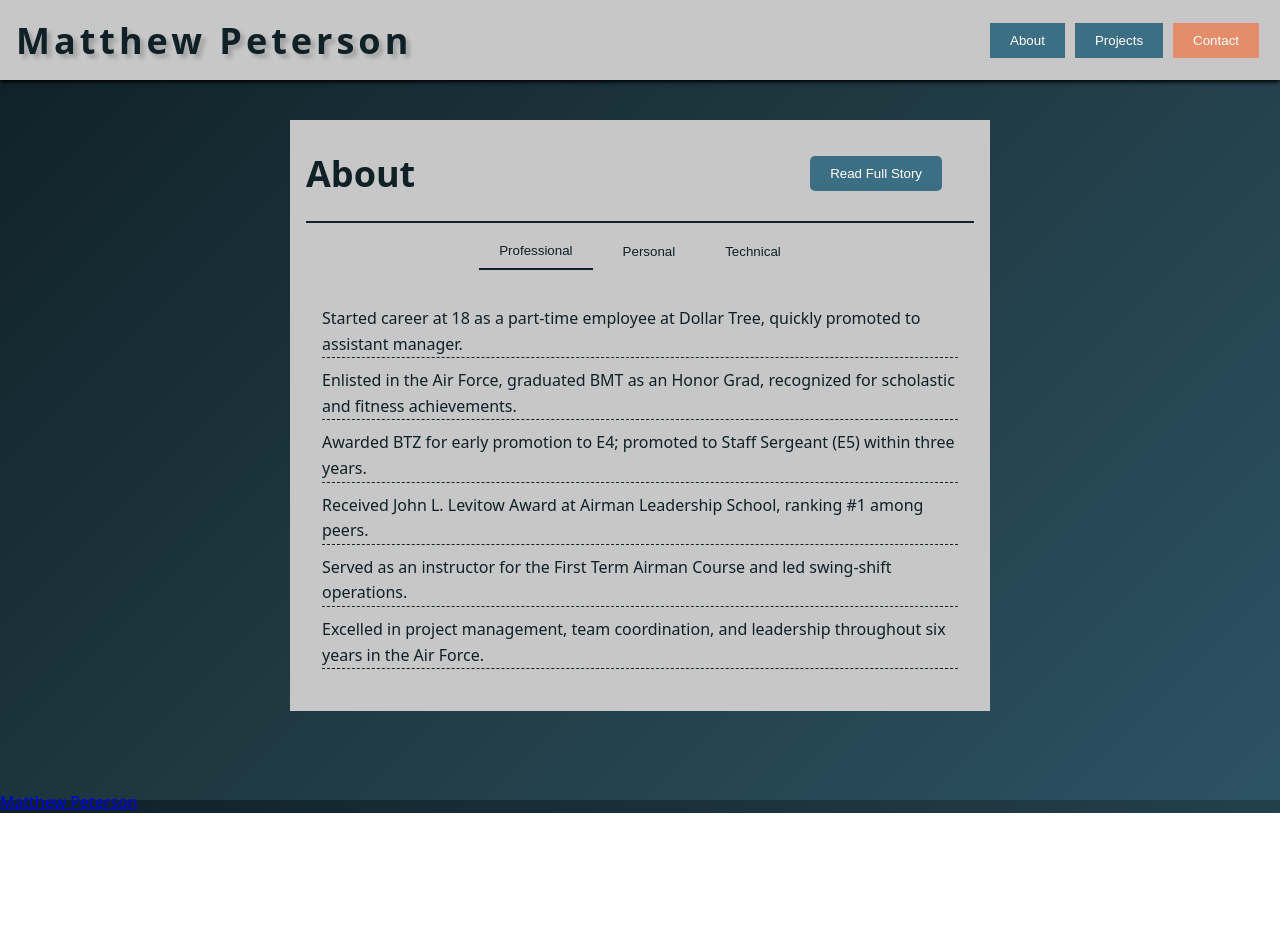
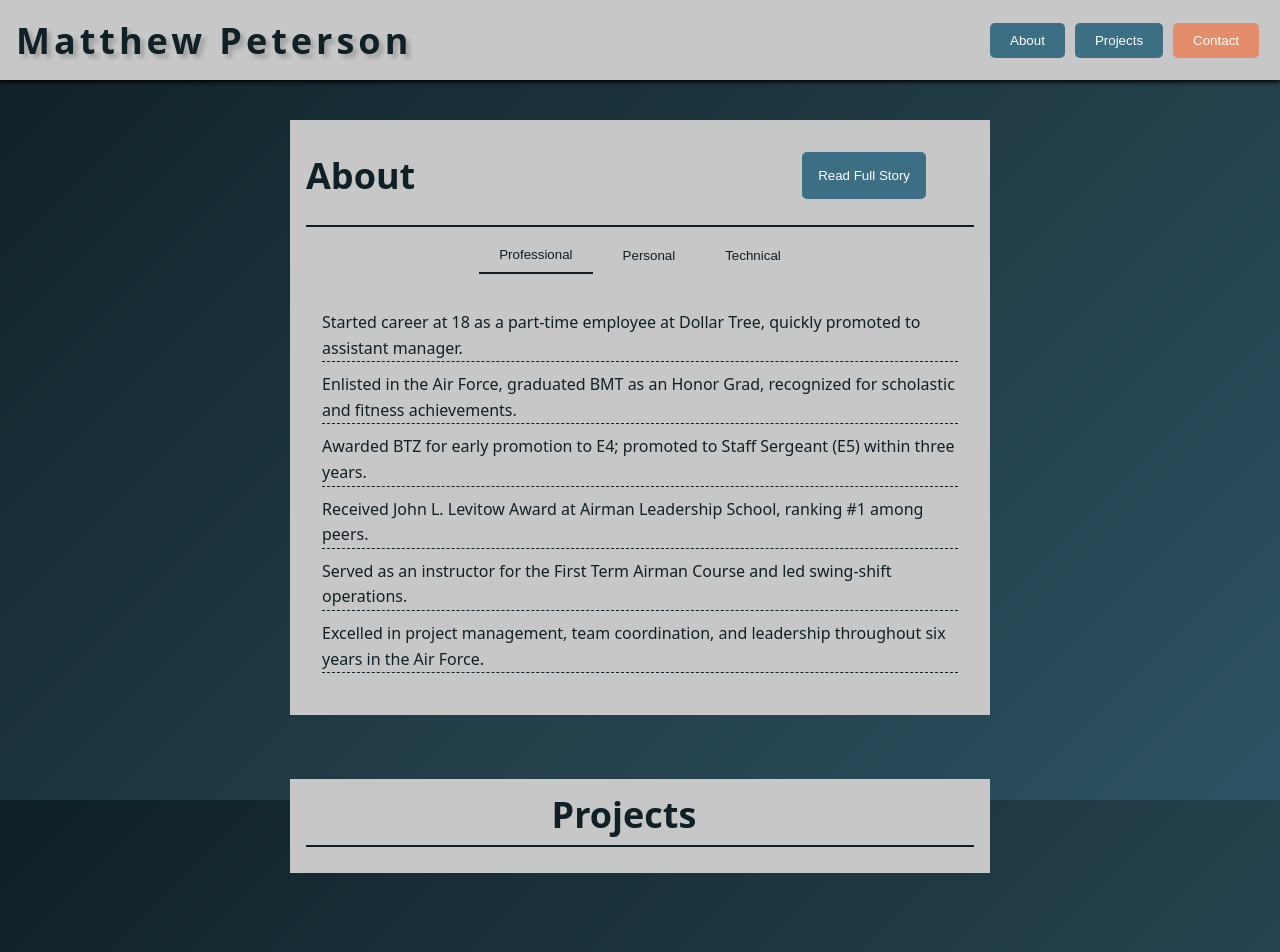
Before and after one commit to matthew-peterson-39/react_portfolio_site, a React (Vite) app: page / in a window 1280 px wide. Shown: the top 952 px of the page. Before the commit the page ends 813 px from the top, so only its background shows below. Built offline with nearby package versions, Linux system fonts and the light colour scheme.

Commit message:
Project header styled.

```diff
--- a/src/App.css
+++ b/src/App.css
@@ -31,6 +31,7 @@ nav {
   flex-direction: column;
   align-items: center;
   justify-content: center;
+  gap: 4rem;
 }
 
 #name-logo {
@@ -50,6 +51,9 @@ nav {
   border: none;
   padding: 10px 20px;
   margin: 5px;
+  background-color: #3c6e84;
+  color: white;
+  border-radius: 5px;
   cursor: pointer;
 }
 
@@ -70,3 +74,10 @@ nav {
 #standard:hover {
   background-color: #8aa4ad;
 }
+
+.title-underline {
+  width: 100%;
+  height: 2px;
+  background-color: #0f2027;
+  margin: 10px auto;
+}
--- a/src/App.jsx
+++ b/src/App.jsx
@@ -5,6 +5,9 @@ import './styles/ContactFormModal.css'
 
 import About from './components/About';
 import './styles/About.css'
+import Porjects from './components/Projects'
+import './styles/Projects.css'
+import Projects from './components/Projects';
 
 function App() {
   const [isModalOpen, setIsModalOpen] = useState(false);
@@ -22,8 +25,7 @@ function App() {
     </nav>
     <div className='content-section'>
       <About />
-      <div></div>
-      <div></div>
+      <Projects />
     </div>
     <ContactFormModal isOpen={isModalOpen} closeModal={() => setIsModalOpen(!isModalOpen)}/>
     <footer>
--- /dev/null
+++ b/src/components/Projects.jsx
@@ -0,0 +1,16 @@
+import React from 'react'
+
+const Projects = () => {
+  return (
+    <>
+    <div className='project-container'>
+      <div className='project-heading'>
+          <h2 className='project-title'>Projects</h2>
+      </div>
+      <div className="title-underline"></div>
+    </div>
+    </>
+  )
+}
+
+export default Projects
--- a/src/styles/About.css
+++ b/src/styles/About.css
@@ -20,13 +20,6 @@
     margin-right: 2rem;
 }
 
-.title-underline {
-    width: 100%;
-    height: 2px;
-    background-color: #0f2027;
-    margin: 10px auto;
-}
-
 .paragraph {
     text-indent: 20px;
 }
@@ -42,7 +35,6 @@
     display: flex;
     justify-content: center;
     margin-bottom: 20px;
-
 }
 
 .tab-button {
@@ -64,8 +56,8 @@
 }
 
 .toggle-summary {
-    margin: 20px 0;
-    padding: 10px 20px;
+    margin: 1rem;
+    padding: 1rem;
     background-color: #3c6e84;
     color: white;
     border: none;
--- /dev/null
+++ b/src/styles/Projects.css
@@ -0,0 +1,22 @@
+.project-container {
+    padding: 1rem;
+    min-width: 30%;
+    max-height: 800px;
+    max-width: 700px;
+    min-width: 700px;
+    background-color: rgb(199, 199, 199);
+    color: #0f2027;
+}
+
+.project-heading {
+    display: flex ;
+    justify-content: center;
+    align-items: center;
+    margin-right: 2rem;
+}
+
+.project-title {
+    font-size: 36px;
+    line-height: 40px;
+    font-weight: bold;
+}
```
